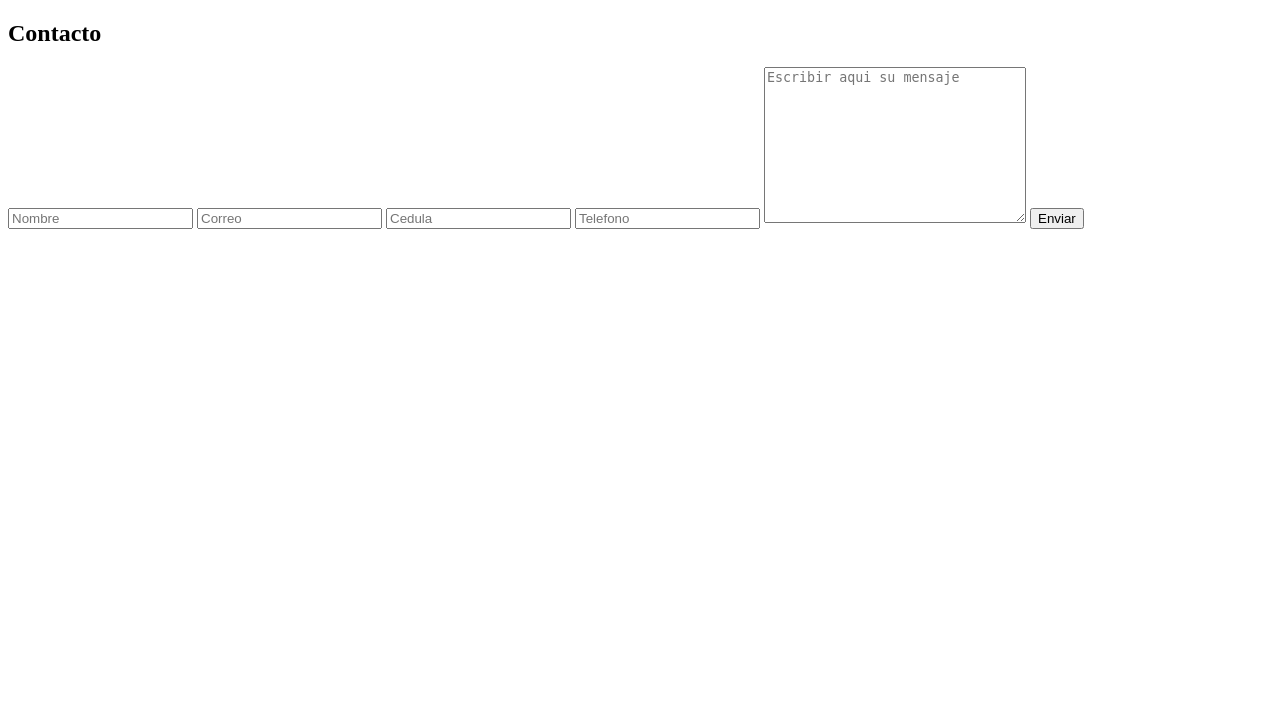
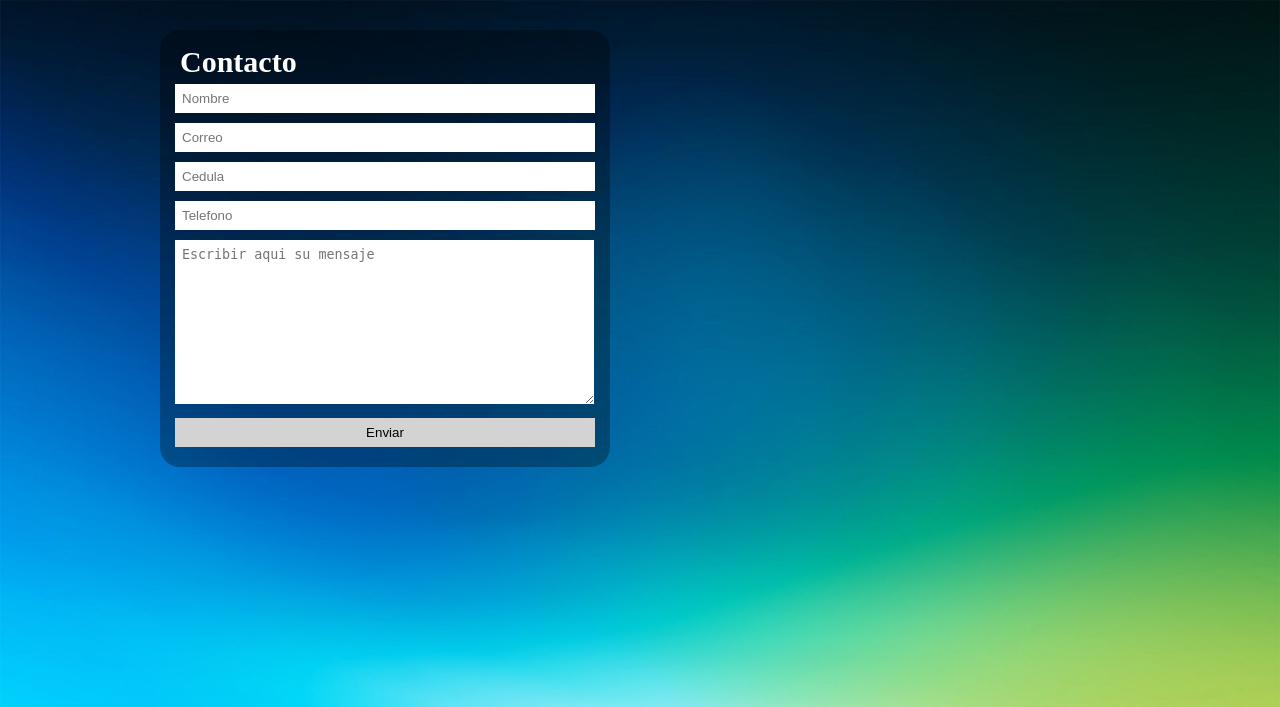
Before and after one commit to Anthonymous02/Contactos, a PHP site: page /contacto.php in a window 1280 px wide. Shown: the top 707 px of the page. Run offline with PHP 8.4, Linux system fonts and the light colour scheme.

Commit message:
hice la pagina de contactos

```diff
--- /dev/null
+++ b/assets/css/contacto.css
@@ -0,0 +1,41 @@
+body{
+    background-image: url("../../img/81-816769_gradient-background-hd.jpg");
+    background-size: 100vw 100vh;
+    background-attachment: fixed;
+    margin: 0;
+    font-family: "Times New Roman";
+}
+form h2{
+    color: white;
+    margin: 5px;
+    font-size: 30px;
+}
+form{
+    width: 450px;
+    margin-left: 160px;
+    background: rgba(0,0,0,0.3);
+    padding: 10px 15px;
+    box-sizing: border-box;
+    margin-top: 30px;
+    border-radius: 20px;
+}
+input, textarea{
+    width: 100%;
+    margin-bottom: 10px;
+    padding: 7px;
+    box-sizing: border-box;
+    border: none;
+}
+textarea{
+    min-height: 100px;
+    max-height: 300px;
+    min-width: 419px;
+    max-width: 419px;
+}
+#boton1{
+    background: lightgray;
+    color: black;
+}
+#boton1:hover{
+    cursor: pointer;
+}
--- a/contacto.php
+++ b/contacto.php
@@ -6,18 +6,19 @@
           content="width=device-width, user-scalable=no, initial-scale=1.0, maximum-scale=1.0, minimum-scale=1.0">
     <meta http-equiv="X-UA-Compatible" content="ie=edge">
     <title>formulario</title>
+    <link rel="stylesheet" href="assets/css/contacto.css">
 </head>
 <body>
-<form action="">
+<form action="index.php" method="post">
     <h2> Contacto</h2>
     <input type="text" name="nombre" placeholder="Nombre">
-    <input type="text" name="correo" placeholder="Correo">
-    <input type="text" name="cedula" placeholder="Cedula">
-    <input type="text" name="telefono" placeholder="Telefono">
+    <input type="email" id="email" name="email" placeholder="Correo">
+    <input type="number" name="number" placeholder="Cedula">
+    <input type="tel" id="tel" name="tel" placeholder="Telefono">
 
     <textarea name="mensaje" id="" cols="30" rows="10" placeholder="Escribir aqui su mensaje"></textarea>
 
-    <input type="button" value="Enviar" id="boton1">
+    <input type="submit" value="Enviar" id="boton1">
 </form>
 </body>
 </html>
--- a/index.php
+++ b/index.php
@@ -13,3 +13,9 @@
 <h2> Javier sensei</h2>
 </body>
 </html>
+
+<?php
+$nombre = $_POST["nombre"];
+echo $nombre;
+
+?>
```
Also changed, not shown: img/5994f46743e9d_thumb900.jpg (added), img/81-816769_gradient-background-hd.jpg (added), img/conta1.jpg (added), img/yinyang11.jpg (added).
